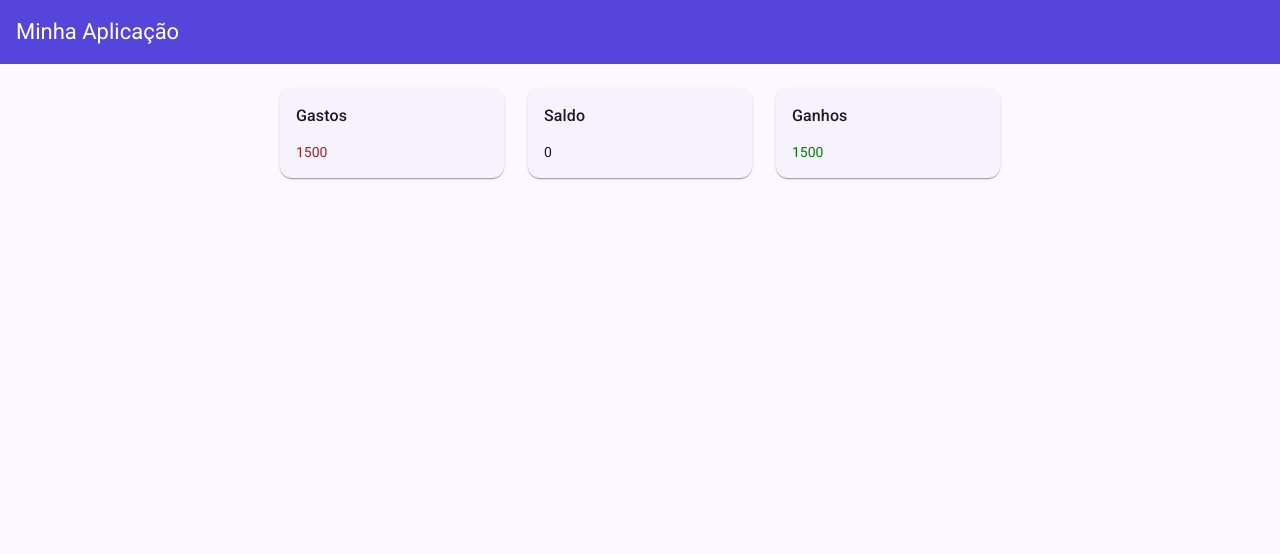
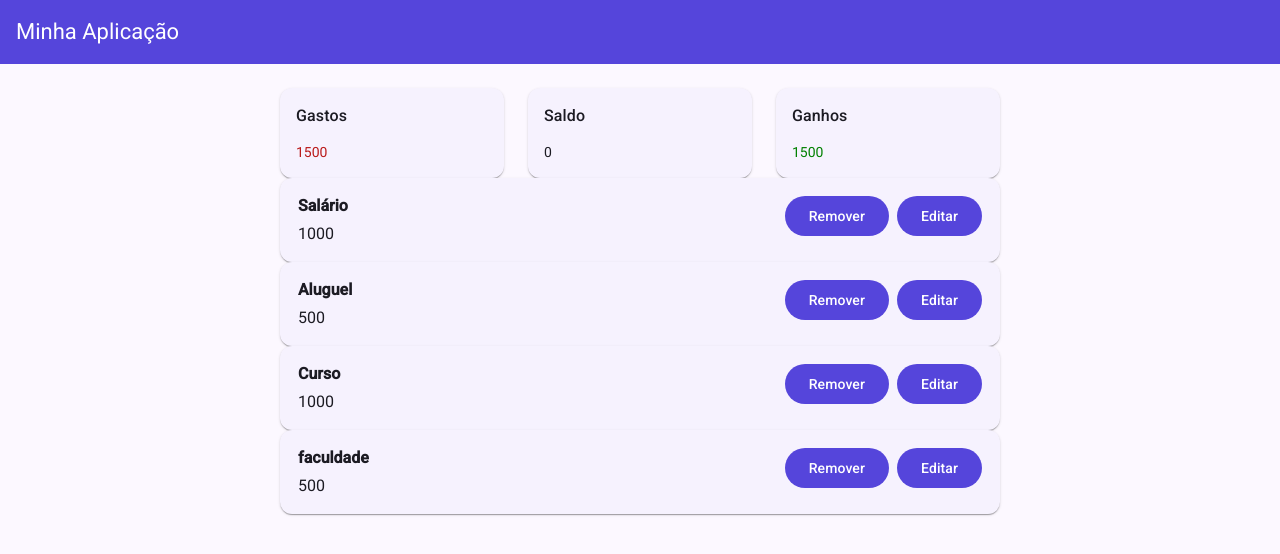
Before and after one commit to alcirmonteiro/gerenciador-financeiro, an Angular app: page / in a window 1280 px wide. Shown: the top 554 px of the page. Built offline with nearby package versions, Linux system fonts and the light colour scheme.

Commit message:
feat: criação do componente  transactionItem

```diff
--- a/src/app/features/home/components/balance/balance.ts
+++ b/src/app/features/home/components/balance/balance.ts
@@ -1,5 +1,6 @@
 import { Component, computed, input } from '@angular/core';
 import { BalanceCard } from './components/balance-card/balance-card';
+import { transaction } from '../../../../shared/transaction/interfaces/transaction';
 
 @Component({
   selector: 'app-balance',
@@ -8,7 +9,7 @@
   styleUrl: './balance.scss',
 })
 export class Balance {
-  transactions = input.required<{value: number, type: string}[]>();
+  transactions = input.required<transaction[]>();
 
   totalIncomes = computed(() => {
     return this.transactions()
--- /dev/null
+++ b/src/app/features/home/components/transaction-item/transaction-item.html
@@ -0,0 +1,16 @@
+<mat-card class="card">
+  <div>
+    <div class="card-title">
+      {{transaction().title}}
+    </div>
+    <div class="card-value">
+      {{transaction().value}}
+    </div>
+  </div>
+
+  <div class="card-actions">
+    <button matButton="filled">Remover</button>
+    <button matButton="filled">Editar</button>
+  </div>
+
+</mat-card>
--- /dev/null
+++ b/src/app/features/home/components/transaction-item/transaction-item.scss
@@ -0,0 +1,25 @@
+.card {
+  display: flex;
+  flex-direction: row;
+  padding: 18px;
+
+  .card-title {
+    font-size: 16px;
+    font-weight: bold;
+  }
+
+  .card-value {
+    font-size: 16px;
+    margin-top: 8px;
+  }
+
+
+  .card-actions {
+    display: flex;
+    justify-content: flex-end;
+    margin-left: auto;
+    gap: 8px;
+  }
+
+
+}
--- /dev/null
+++ b/src/app/features/home/components/transaction-item/transaction-item.ts
@@ -0,0 +1,14 @@
+import { Component, input } from '@angular/core';
+import { MatButton } from '@angular/material/button';
+import { MatCardModule } from '@angular/material/card';
+import { transaction } from '../../../../shared/transaction/interfaces/transaction';
+
+@Component({
+  selector: 'app-transaction-item',
+  imports: [MatCardModule, MatButton],
+  templateUrl: './transaction-item.html',
+  styleUrl: './transaction-item.scss',
+})
+export class TransactionItem {
+  transaction = input.required<transaction>();
+}
--- a/src/app/features/home/home.html
+++ b/src/app/features/home/home.html
@@ -1 +1,5 @@
 <app-balance [transactions]="transactions()"></app-balance>
+
+@for (item of transactions(); track item) {
+  <app-transaction-item [transaction]="item"></app-transaction-item>
+}
--- a/src/app/features/home/home.ts
+++ b/src/app/features/home/home.ts
@@ -1,19 +1,22 @@
 import { Component, signal } from '@angular/core';
 import { Balance } from './components/balance/balance';
+import { TransactionItem } from "./components/transaction-item/transaction-item";
+import { transaction } from '../../shared/transaction/interfaces/transaction';
+import { transactionType } from '../../shared/transaction/enums/transaction.enum';
 
 @Component({
   selector: 'app-home',
-  imports: [Balance],
+  imports: [Balance, TransactionItem],
   templateUrl: './home.html',
   styleUrl: './home.scss',
 })
 export class Home {
 
-  transactions = signal([
-    { value: 1000, type: 'income' },
-    { value: 500, type: 'income' },
-    { value: 1000, type: 'outcome' },
-    { value: 500, type: 'outcome' },
+  transactions = signal<transaction[]>([
+    { title: 'Salário', value: 1000, type: transactionType.INCOME },
+    { title: 'Aluguel', value: 500, type: transactionType.INCOME  },
+    { title: 'Curso', value: 1000, type: transactionType.OUTCOME  },
+    { title: 'faculdade', value: 500, type: transactionType.OUTCOME },
   ]);
 
 }
--- /dev/null
+++ b/src/app/shared/transaction/enums/transaction.enum.ts
@@ -0,0 +1,4 @@
+export enum transactionType {
+  INCOME = 'income',
+  OUTCOME = 'outcome'
+}
--- /dev/null
+++ b/src/app/shared/transaction/interfaces/transaction.ts
@@ -0,0 +1,7 @@
+import { transactionType } from "../enums/transaction.enum";
+
+export interface transaction {
+  title: string;
+  value: number;
+  type: transactionType;
+}
```
